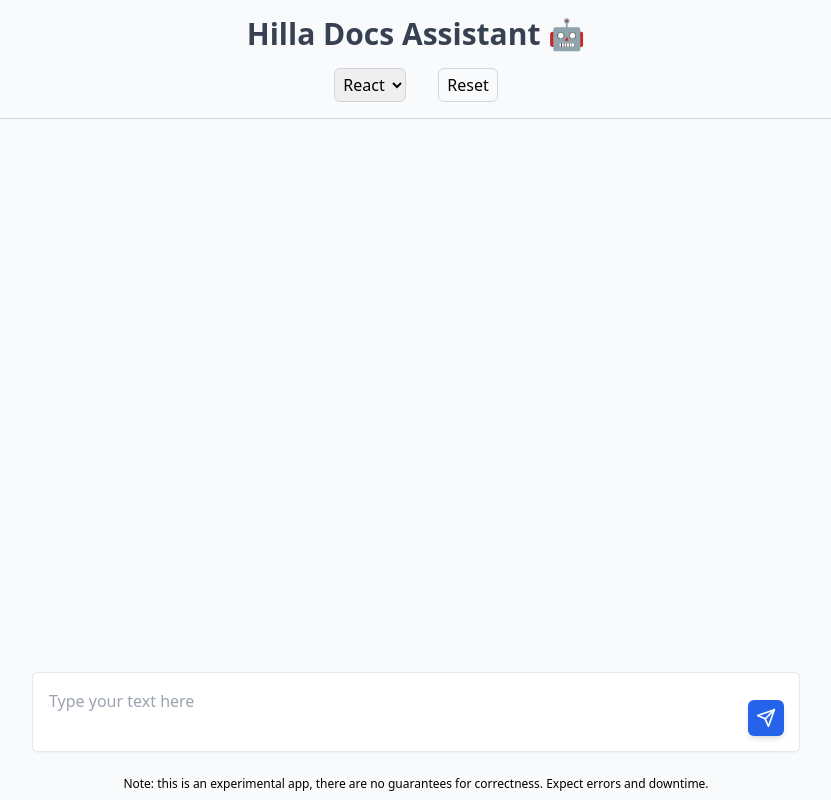
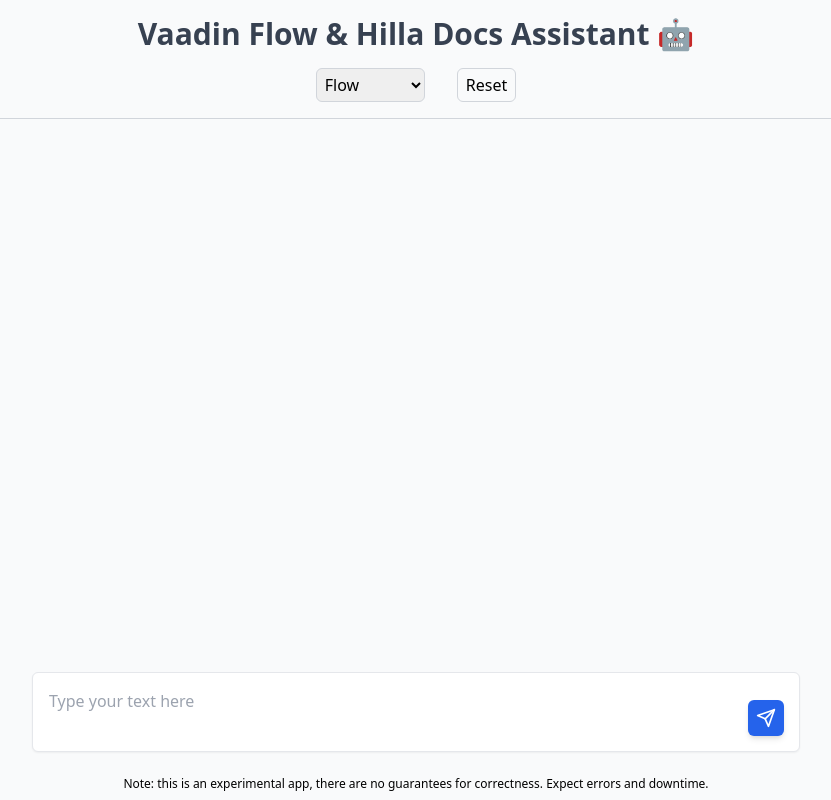
Before and after one commit to marcushellberg/vaadin-docs-assistant, a Next.js app: page / in a window 1280 px wide. Shown: the whole page, without its empty margins (224-1055 px from the left). Built offline with nearby package versions, Linux system fonts and the light colour scheme.

Commit message:
Add support for flow

```diff
--- a/pages/api/completion.ts
+++ b/pages/api/completion.ts
@@ -97,8 +97,8 @@
       role: ChatCompletionRequestMessageRoleEnum.System,
       content: codeBlock`
           ${oneLine`
-            You are a Hilla Docs assistant. You love to help developers!
-            Answer the user's question using information from the Hilla
+            You are a helpful AI assistant. You love to help developers!
+            Answer the user's question using information from the
             documentation.
           `}
         `
@@ -106,7 +106,7 @@
     {
       role: ChatCompletionRequestMessageRoleEnum.User,
       content: codeBlock`
-          Here is the Hilla documentation:
+          Here is the documentation:
           ===
           ${contextString}
           ===
@@ -117,8 +117,7 @@
       content: codeBlock`
           ${oneLine`
             Answer all future questions using only the above
-            documentation and your knowledge of the
-            ${frontend === 'react' ? 'React' : 'Lit'} library
+            documentation.
           `}
           ${oneLine`
             You must also follow the below rules when answering:
--- a/pages/index.tsx
+++ b/pages/index.tsx
@@ -9,7 +9,7 @@
 export default function Home() {
   const [messages, setMessages] = useState<ChatCompletionRequestMessage[]>([]);
   const [working, setWorking] = useState(false);
-  const [frontend, setFrontend] = useState('react');
+  const [frontend, setFrontend] = useState('flow');
 
   async function handleSendQuestion(question: string) {
     if (working) return;
@@ -63,14 +63,15 @@
   return (
     <div className="flex flex-col h-screen bg-gray-50">
       <div className="flex flex-col gap-4 w-full items-center justify-center p-4 border-b border-gray-300">
-        <h1 className="font-bold  text-3xl text-gray-700">Hilla Docs Assistant 🤖</h1>
+        <h1 className="font-bold  text-3xl text-gray-700">Vaadin Flow & Hilla Docs Assistant 🤖</h1>
         <div className="flex gap-8">
           <select className="p-1 border border-gray-300 rounded-md" value={frontend} onChange={e => {
             setFrontend(e.target.value);
             setMessages([]);
           }}>
-            <option value="react">React</option>
-            <option value="lit">Lit</option>
+            <option value="flow">Flow</option>
+            <option value="hilla-react">Hilla React</option>
+            <option value="hilla-lit">Hilla Lit</option>
           </select>
           <button className="py-1 px-2 border border-gray-300 rounded-md" onClick={() => setMessages([])}>Reset</button>
         </div>
--- a/scripts/openai.ts
+++ b/scripts/openai.ts
@@ -30,6 +30,7 @@
 
 export async function createEmbedding(text: string) {
 
+  try {
     const response = await fetch('https://api.openai.com/v1/embeddings', {
       method: 'POST',
       headers: {
@@ -43,9 +44,13 @@
       })
     });
     const json = await response.json();
-  const [{embedding }] = json.data;
+    const [{embedding}] = json.data;
 
     return embedding;
+  } catch (e) {
+    console.error(e);
+    throw e;
+  }
 }
 
 
@@ -53,6 +58,7 @@
   messages: ChatCompletionRequestMessage[],
   maxTokens: number = 1024
 ) {
+  console.log('Getting completion');
   const encoder = new TextEncoder();
   const decoder = new TextDecoder();
 
@@ -91,6 +97,9 @@
               // this is a prefix character (i.e., "\n\n"), do nothing
               return;
             }
+
+            console.log(`Received ${text}`);
+
             // Encode into UInt8 array
             const queue = encoder.encode(text);
             controller.enqueue(queue);
```
Lines whose indentation alone changed are shown as unchanged.
